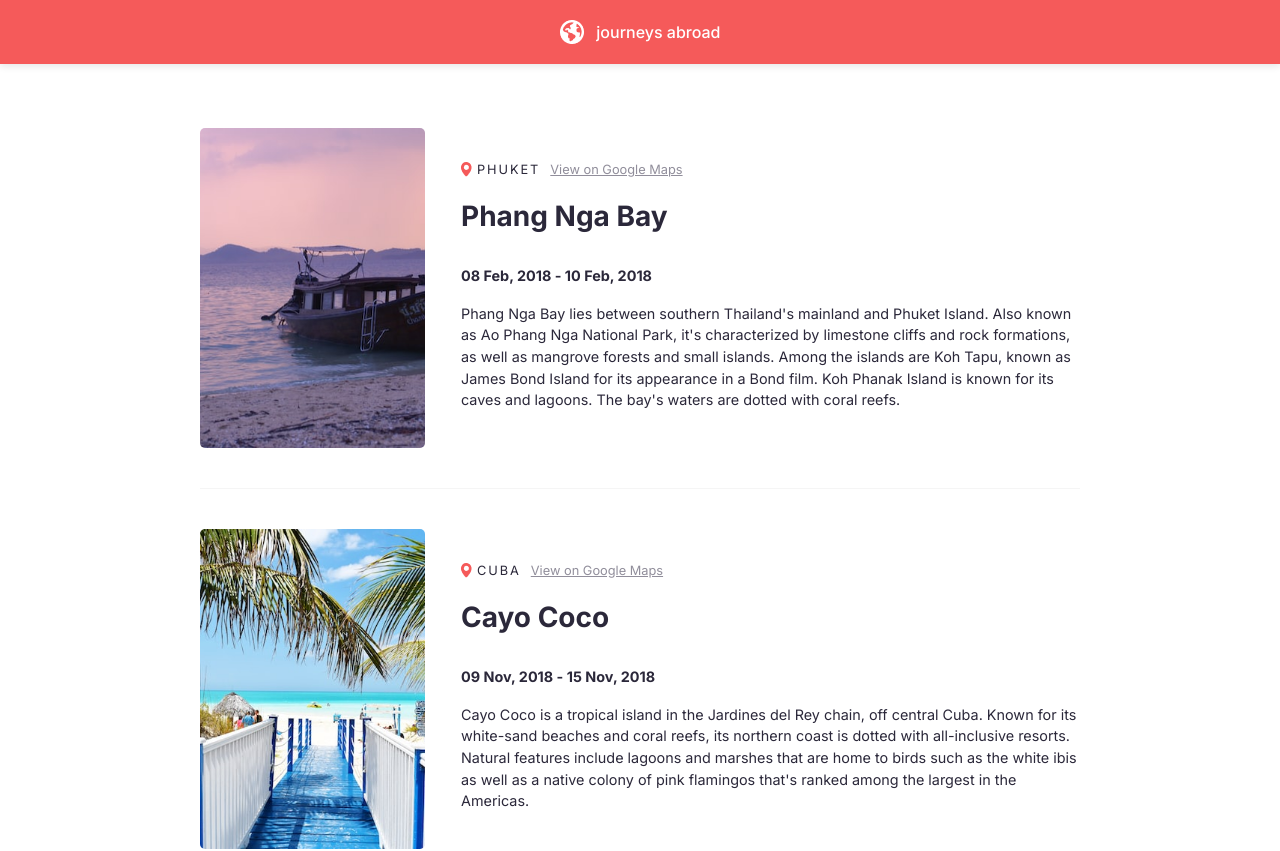
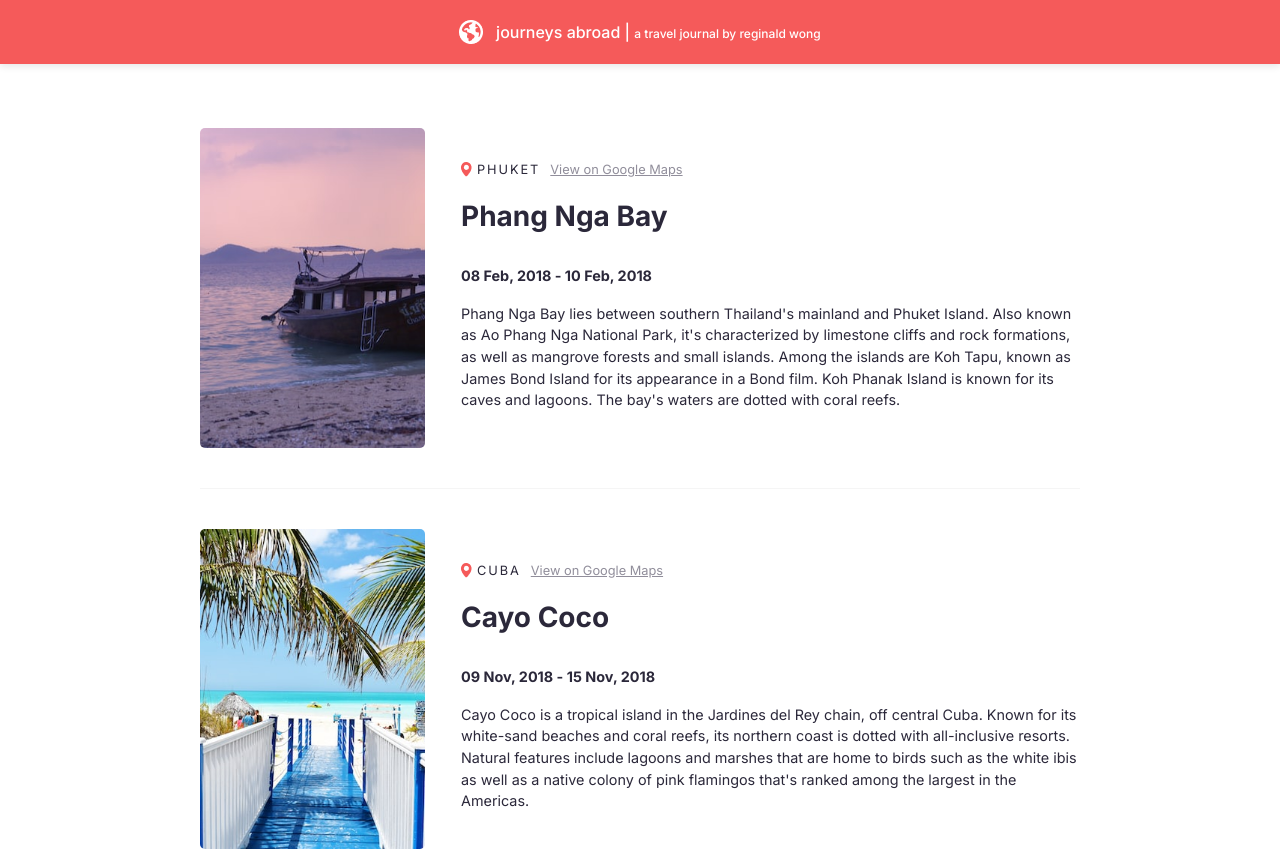
Before and after one commit to reginaldwong/travel-journal, a React (Vite) app: page / in a window 1280 px wide. Shown: the top 851 px of the page. Built offline with nearby package versions, Linux system fonts and the light colour scheme.

Commit message:
edit navbar

```diff
--- a/src/App.css
+++ b/src/App.css
@@ -112,6 +112,10 @@ nav {
   margin-right: .8rem;
 }
 
+.navbar--subtitle {
+  font-size: .75rem;
+}
+
 /* Card Component */
 .card--image {
   width: 225px;
--- a/src/components/Navbar.jsx
+++ b/src/components/Navbar.jsx
@@ -2,7 +2,10 @@ import React from "react"
 
 const Navbar = () => {
     return (
-        <nav className="navbar--nav"><img src="/public/assets/globe.png" alt="globe icon" className="navbar--icon" />journeys abroad</nav>
+        <nav className="navbar--nav">
+        <img src="/public/assets/globe.png" alt="globe icon" className="navbar--icon" />
+        <p>journeys abroad | <span className="navbar--subtitle">a travel journal by reginald wong</span> </p>
+        </nav>
     )
 }
 
```
